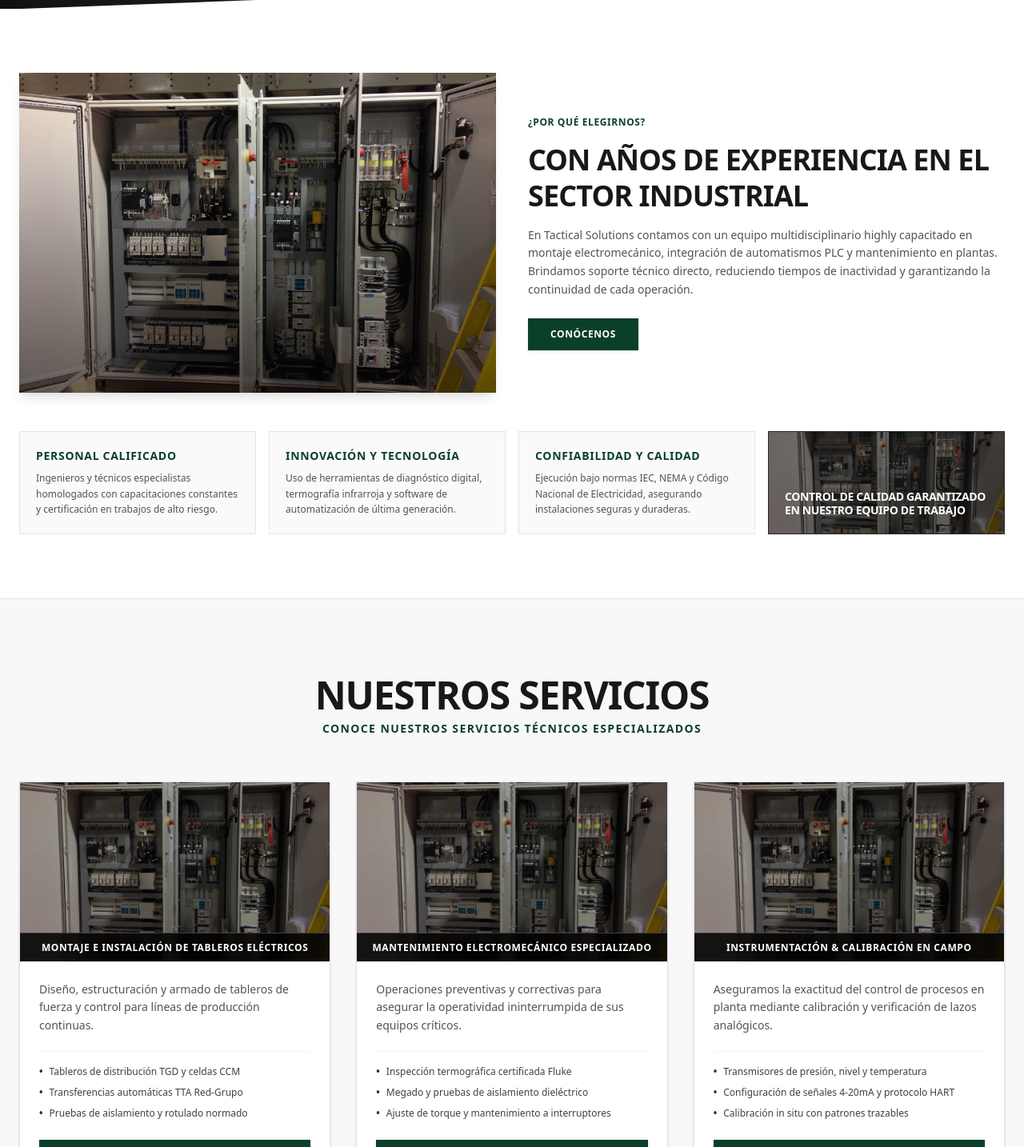
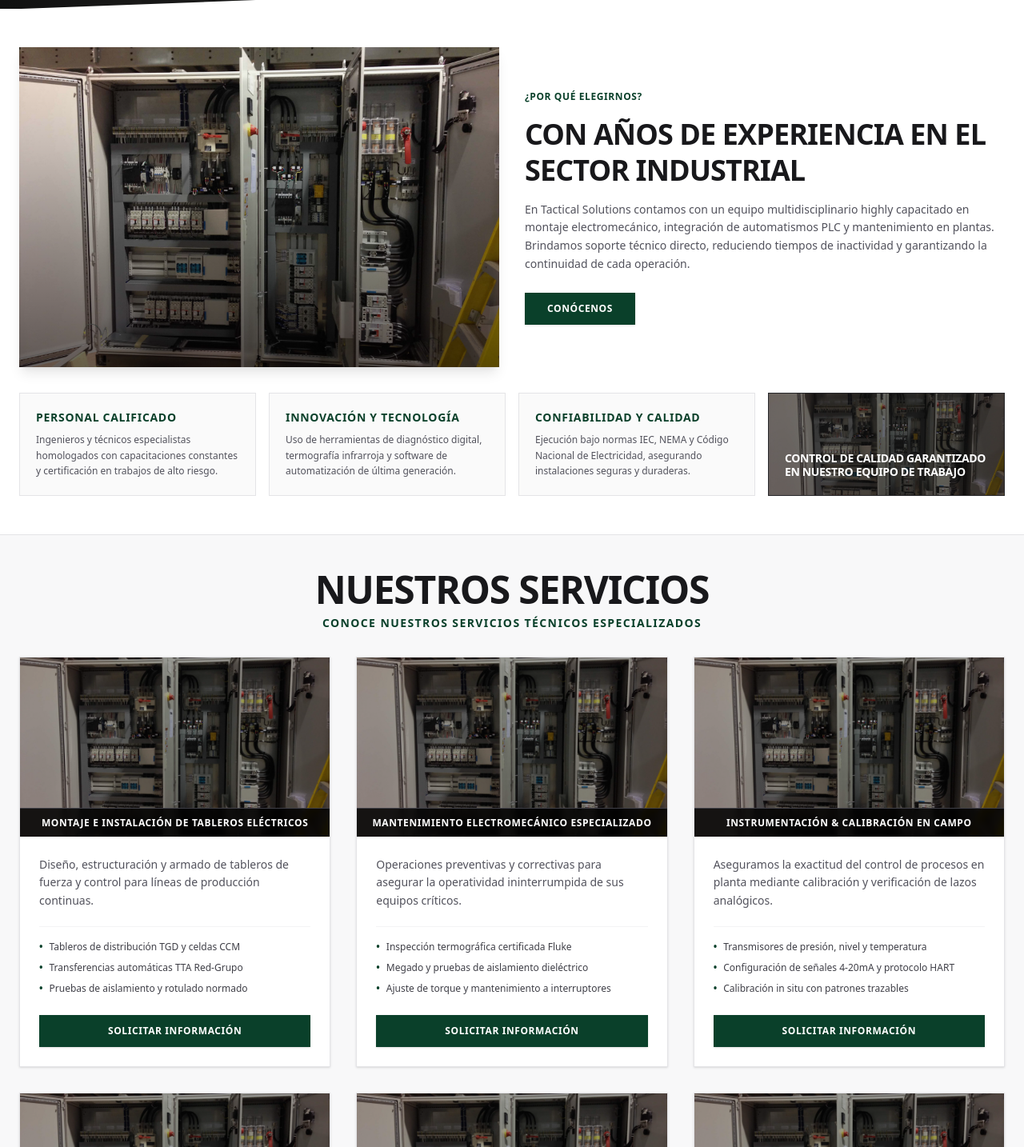
Before and after one commit to AbnerGM/Tactical-Solutions-web, a Next.js app: page /servicios in a window 1280 px wide. Shown: the part 396-1830 px from the top of the page at 80% size. Built offline with nearby package versions, Linux system fonts and the light colour scheme.

Commit message:
mejora de los espacios

```diff
--- a/components/sevicios/ServiciosContent.tsx
+++ b/components/sevicios/ServiciosContent.tsx
@@ -268,11 +268,11 @@ export default function ServiciosContent() {
             {/* ========================================================= */}
             {/* 2. SECCIÓN ¿POR QUÉ ELEGIRNOS? / EXPERIENCIA (ESTILO HORMAQ) */}
             {/* ========================================================= */}
-            <section className="py-14 md:py-20 bg-white border-b border-zinc-200">
+            <section className="py-10 md:py-12 bg-white border-b border-zinc-200">
                 <div className="max-w-7xl mx-auto px-6">
 
                     {/* Bloque superior: Imagen destacada + Texto */}
-                    <div className="grid grid-cols-1 lg:grid-cols-12 gap-10 items-center mb-12">
+                    <div className="grid grid-cols-1 lg:grid-cols-12 gap-8 items-center mb-8">
 
                         {/* Foto grande izquierda */}
                         <div className="lg:col-span-6 relative h-[320px] sm:h-[400px] bg-tactical-dark overflow-hidden shadow-lg">
@@ -367,11 +367,11 @@ export default function ServiciosContent() {
             {/* ========================================================= */}
             {/* 3. SECCIÓN PRINCIPAL: NUESTROS SERVICIOS (GRILLA HORMAQ 3x2) */}
             {/* ========================================================= */}
-            <section id="catalogo-servicios" className="py-16 md:py-24 bg-zinc-100/60 border-b border-zinc-200">
+            <section id="catalogo-servicios" className="py-9 md:py-11 bg-zinc-100/60 border-b border-zinc-200">
                 <div className="max-w-7xl mx-auto px-6">
 
                     {/* Título de sección idéntico a HORMAQ */}
-                    <div className="text-center max-w-3xl mx-auto mb-14">
+                    <div className="text-center max-w-3xl mx-auto mb-8">
                         <h2 className="text-3xl sm:text-4xl md:text-5xl font-black text-zinc-900 uppercase tracking-tight">
                             NUESTROS SERVICIOS
                         </h2>
@@ -443,10 +443,10 @@ export default function ServiciosContent() {
             {/* ========================================================= */}
             {/* 5. SECCIÓN INFERIOR: BLOGS, NOTICIAS, VIDEOS & SIDEBAR (ESTILO HORMAQ) */}
             {/* ========================================================= */}
-            <section className="py-16 md:py-24 bg-zinc-50 border-b border-zinc-200">
+            <section className="py-9 md:py-11 bg-zinc-50 border-b border-zinc-200">
                 <div className="max-w-7xl mx-auto px-6">
 
-                    <div className="text-center max-w-3xl mx-auto mb-14">
+                    <div className="text-center max-w-3xl mx-auto mb-8">
                         <h2 className="text-3xl sm:text-4xl font-black text-zinc-900 uppercase tracking-tight">
                             BLOGS Y NOTICIAS
                         </h2>
```
